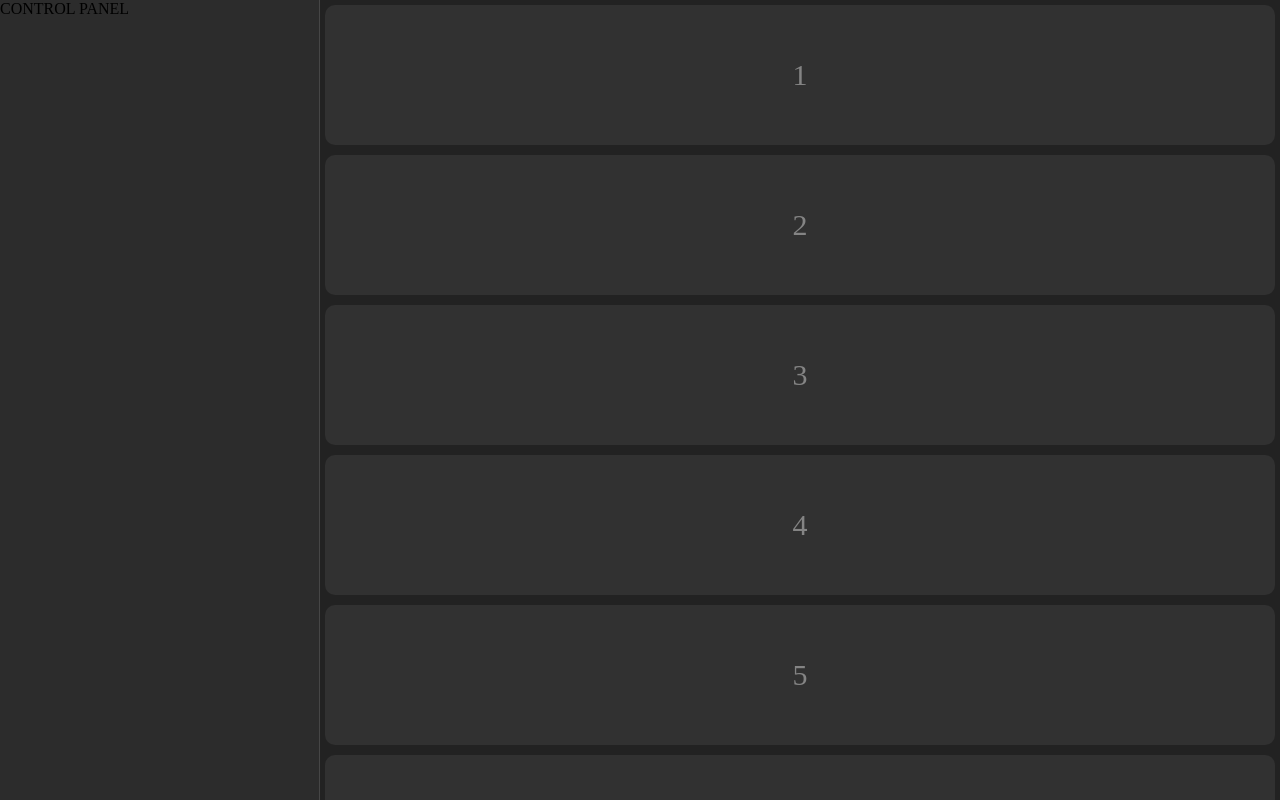
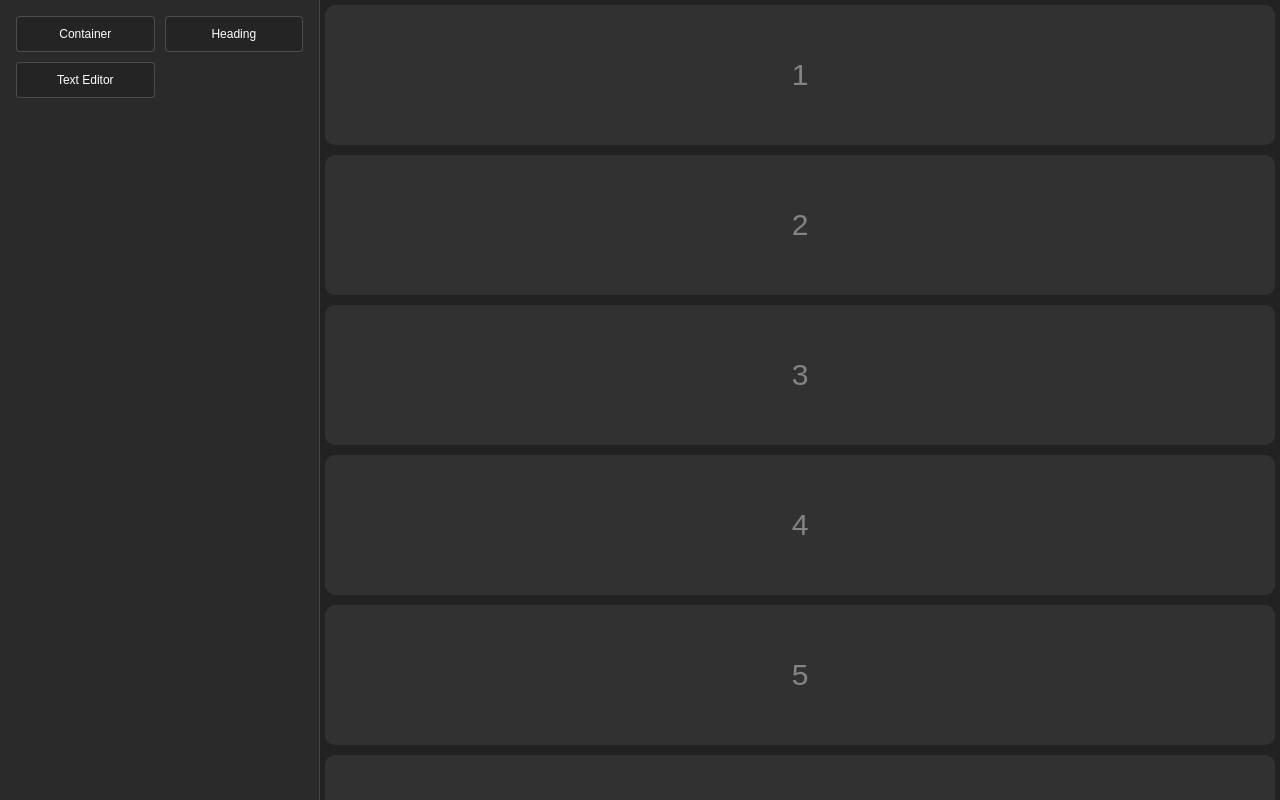
Before and after one commit to aliboy08/page-builder, a website built with Vite: page index.html in a window 1280 px wide. Shown: the top 800 px of the page. Built offline with nearby package versions, Linux system fonts and the light colour scheme.

Commit message:
Elements Manager

```diff
--- a/index.html
+++ b/index.html
@@ -10,7 +10,11 @@
     <div class="page_builder_app">
 
         <div class="control_panel">
-            CONTROL PANEL
+            <div class="inner">
+                <div class="body">
+                    CONTROL PANEL
+                </div>
+            </div>
         </div>
 
         <div class="builder_container">
--- a/package.json
+++ b/package.json
@@ -12,5 +12,8 @@
     "sass": "^1.90.0",
     "vite": "^7.1.2",
     "vite-plugin-mkcert": "^1.17.8"
+  },
+  "dependencies": {
+    "@fontsource-variable/inter": "^5.2.6"
   }
 }
--- a/src/css/base.scss
+++ b/src/css/base.scss
@@ -5,5 +5,5 @@
 body {
     margin: 0;
     background: #222;
-    font-family: 'Montserrat';
+    font-family: 'Inter Variable', sans-serif;
 }
--- a/src/main.js
+++ b/src/main.js
@@ -1,3 +1,5 @@
+import '@fontsource-variable/inter';
+
 import './main.scss';
 import Builder from './modules/builder/builder';
 import Control_Panel from './modules/control_panel/control_panel';
--- a/src/modules/control_panel/control_panel.js
+++ b/src/modules/control_panel/control_panel.js
@@ -1,12 +1,14 @@
 import './control_panel.scss';
+import { get_el } from 'lib/utils';
 import Resizer from 'components/resizer';
-import { get_el } from 'lib/utils';
+import Elements_Manager from '../elements/manager/manager';
 
 export default class Control_Panel {
 
     constructor(){
+
         this.container = get_el('.control_panel')
-        this.parent_container = get_el('.page_builder_app')
+        this.init_manager();
         this.init_resizer();
     }
 
@@ -14,13 +16,23 @@ export default class Control_Panel {
 
         const resizer = new Resizer(this.container);
 
-        const update_padding = (value)=>{
-            this.parent_container.style.paddingLeft = value+'px';
+        const parent = get_el('.page_builder_app')
+
+        const update = (value)=>{
+            parent.style.paddingLeft = value+'px';
         }
 
-        update_padding(this.container.offsetWidth)
+        update(this.container.offsetWidth)
 
-        resizer.hooks.add('resize', update_padding)
+        resizer.hooks.add('resize', update)
+    }
+
+    init_manager(){
+
+        const container = this.container.querySelector('.body');
+        const manager = new Elements_Manager();
+
+        manager.load(container);
     }
 
 }
--- a/src/modules/control_panel/control_panel.scss
+++ b/src/modules/control_panel/control_panel.scss
@@ -1,5 +1,5 @@
 .control_panel {
-    background: #2c2c2c;
+    background: #2a2a2a;
 	border-right: 1px solid rgba(255, 255, 255, 0.1215686275);
 	flex-shrink: 0;
 	width: 320px;
@@ -8,12 +8,17 @@
 	left: 0;
 	height: 100%;
     z-index: 10;;
+    color: #fff;
+    padding: 16px;
+
+    > .inner {
+        height: 100%;
+    }
 }
 
 .control_panel .resize_handle {
     position: absolute;
     height: 100%;
-    background: #fff;
     width: 12px;
     top: 0;
     right: -6px;
@@ -21,3 +26,20 @@
     z-index: 10;
     opacity: 0;
 }
+
+.control_panel .elements {
+    display: grid;
+    grid-template-columns: 1fr 1fr;
+    gap: 10px;
+
+    .element {
+        border: 1px solid #ffffff2f;
+        border-radius: 4px;
+        background: #0000001f;
+        padding: 10px;
+        font-size: 12px;
+        display: flex;
+        align-items: center;
+        justify-content: center;
+    }
+}
--- /dev/null
+++ b/src/modules/elements/base/element_base.js
@@ -0,0 +1,7 @@
+export default class Element_Base {
+
+    constructor(args = {}){
+        this.name = args.name;
+    }
+
+}
--- /dev/null
+++ b/src/modules/elements/container/container.js
@@ -0,0 +1,11 @@
+import Element_Base from '../base/element_base';
+
+export default class Element_Container extends Element_Base {
+
+    constructor(){
+        super({
+            name: 'Container',
+        })
+    }
+
+}
--- /dev/null
+++ b/src/modules/elements/heading/heading.js
@@ -0,0 +1,11 @@
+import Element_Base from '../base/element_base';
+
+export default class Element_Heading extends Element_Base {
+
+    constructor(){
+        super({
+            name: 'Heading',
+        })
+    }
+
+}
--- a/src/modules/elements/manager/manager.js
+++ b/src/modules/elements/manager/manager.js
@@ -1,6 +1,61 @@
-export default class Elemenets_Manager {
+import './manager.scss'
+
+import Element_Container from '../container/container';
+import Element_Heading from '../heading/heading';
+import Element_Text_Editor from '../text_editor/text_editor';
+
+import Draggable from 'components/draggable';
+
+export default class Elements_Manager {
 
     constructor(){
+        this.init_elements();
+    }
+
+    init_elements(){
+
+        this.elements = [
+            {
+                id: 'container',
+                name: 'Container',
+                contructor: Element_Container,
+            },
+            {
+                id: 'heading',
+                name: 'Heading',
+                contructor: Element_Heading,
+            },
+            {
+                id: 'text_editor',
+                name: 'Text Editor',
+                contructor: Element_Text_Editor,
+            },
+        ]
+
+    }
+
+    load(container){
+
+        container.innerHTML = this.get_html();
+
+
+        container.querySelectorAll('.element').forEach(el=>{
+            new Draggable(el)
+        })
+
+    }
+
+    get_html(){
+
+        let html = '';
+
+        for( const element of this.elements ) {
+            html += `<div class="element element_${element.id}">
+                <div class="name">${element.name}</div>
+            </div>`;
+        }
+
+        return '<div class="elements">'+ html + '</div>';
 
     }
 
--- /dev/null
+++ b/src/modules/elements/text_editor/text_editor.js
@@ -0,0 +1,11 @@
+import Element_Base from '../base/element_base';
+
+export default class Element_Text_Editor extends Element_Base {
+
+    constructor(){
+        super({
+            name: 'Text Editor',
+        })
+    }
+
+}
```
Also changed, not shown: 1 other file.
